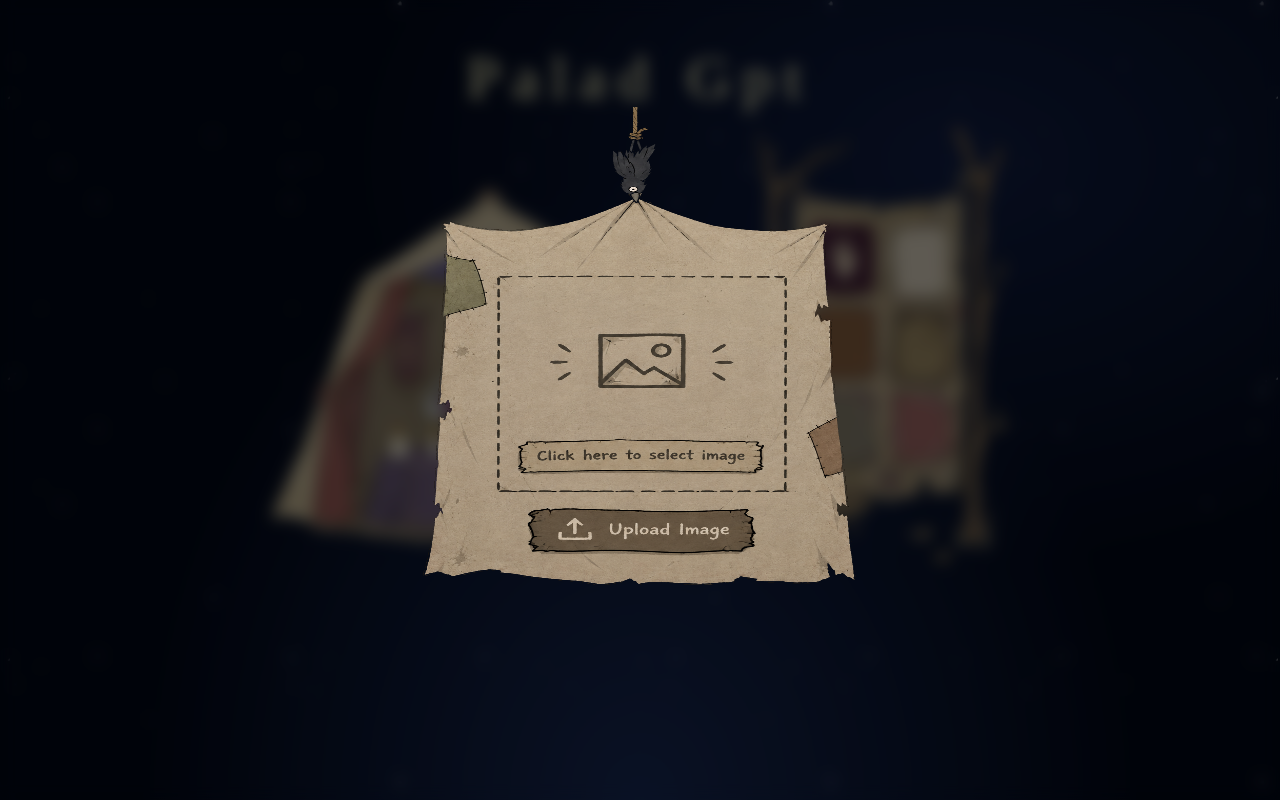
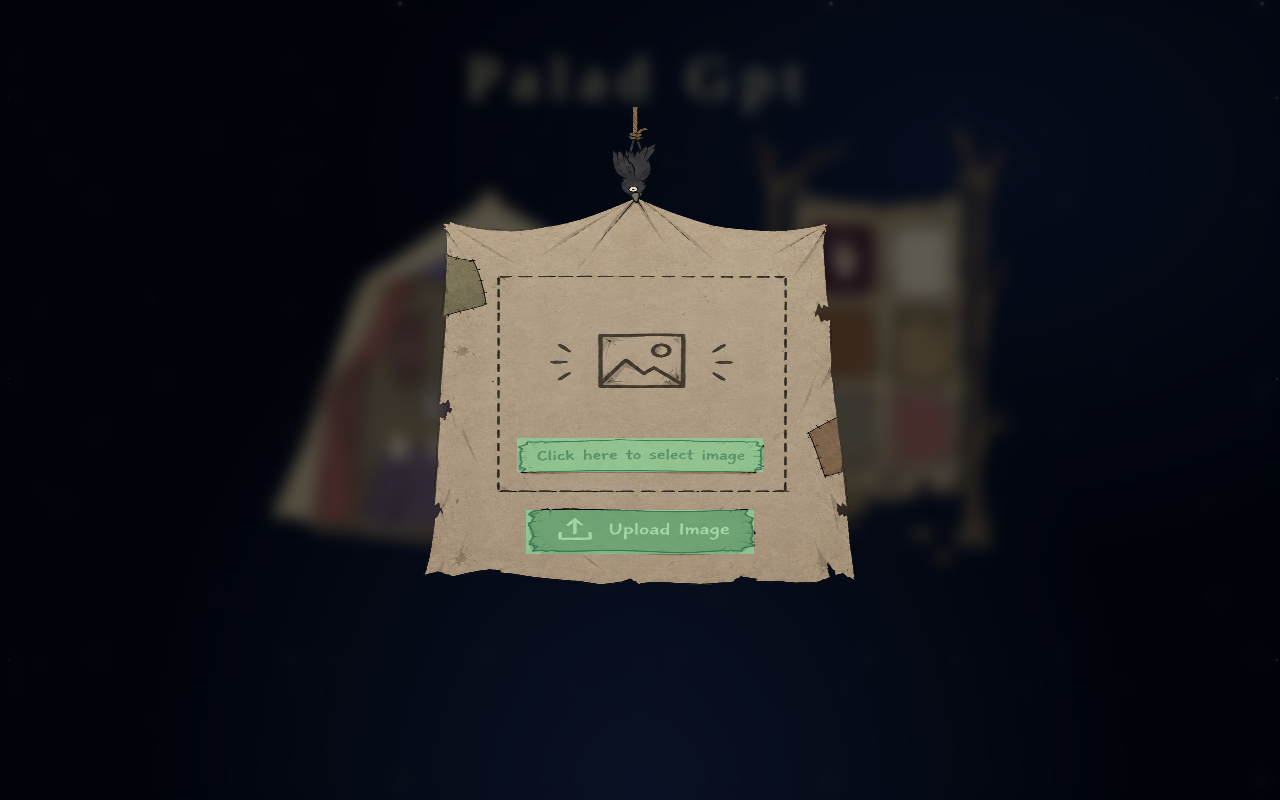
Before and after one commit to beelders-dev/paladgpt, a SvelteKit app in the folder frontend/: page / in a window 1280 px wide. Both pictures are taken after a click on the button 843 px from the left and 259 px from the top of the page. Built offline with nearby package versions, Linux system fonts and the light colour scheme; a web font is replaced by a local one.

Commit message:
adjusted max withds of witch image

```diff
--- a/frontend/src/routes/+page.svelte
+++ b/frontend/src/routes/+page.svelte
@@ -22,7 +22,7 @@
     <img
       src={witchImage}
       alt="Witch"
-      class="max-w-110"
+      class="min-w-60 max-w-110"
     />
 
     <div class="relative w-70 -ml-10 -mt-10 flex items-center justify-center">
@@ -69,9 +69,9 @@
 				onclick={(event) => event.stopPropagation()}
 			>
 				<img class="h-full w-full -mt-[12%]" src={birdTarpPopupImage} alt="Bird tarp" />
-        <div class="h-full w-full absolute">
-          <button class="absolute w-[56%] h-[7%] top-[58%] left-[22%]"> </button>
-          <button class="absolute w-[52%] h-[9%] top-[73%] left-[24%]"> </button>
+        <div class="h-full w-full opacity-50 absolute">
+          <button class="absolute bg-green-300 w-[56%] h-[7%] top-[58%] left-[22%]"> </button>
+          <button class="absolute bg-green-300 w-[52%] h-[9%] top-[73%] left-[24%]"> </button>
         </div>
 
 			</div>
```
